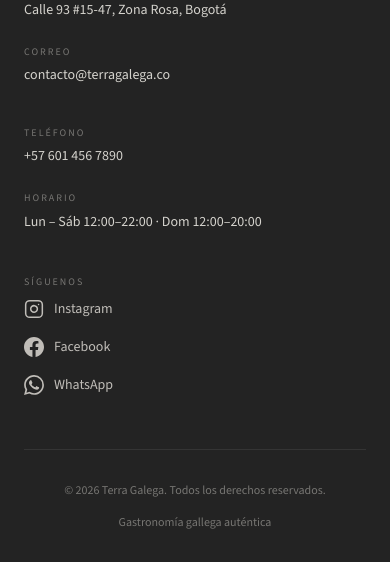
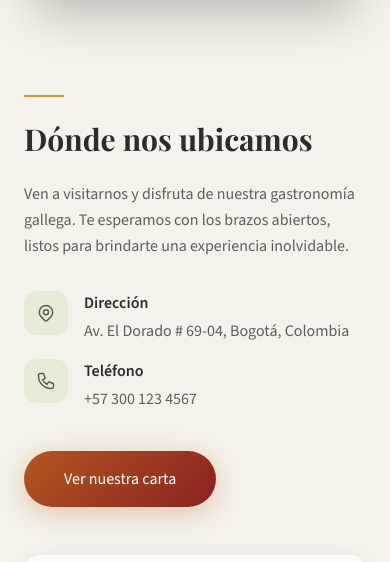
Before and after one commit to Terra-Galega/TerraGalega, a Spring Boot app: page /aboutUs in a window 390 px wide. Shown: the part 1394-1956 px from the top of the page. Before the commit the page ends 1923 px from the top, so only its background shows below. Run offline with Spring Boot 4, Linux system fonts and the light colour scheme; some web fonts are replaced.

Commit message:
Colores changes, indicator of actual page, map implemation

```diff
--- a/demo/src/main/resources/static/js/script.js
+++ b/demo/src/main/resources/static/js/script.js
@@ -22,7 +22,14 @@ const fmt = (price) =>
   }
   updateNavBar();
 })();
+(function markActiveNavLink() {
+  const currentPath = window.location.pathname;
 
+  document.querySelectorAll(".link-nav[href]").forEach((link) => {
+    const linkPath = new URL(link.href, window.location.origin).pathname;
+    link.classList.toggle("active", linkPath === currentPath);
+  });
+})();
 
 const CART_STORAGE_KEY = "terraGalegaCart";
 
@@ -89,7 +96,10 @@ function filterMenuItems() {
   let visibleCount = 0;
   items.forEach((item) => {
     const matchesCategory =
-      currentCategory === "Todos" || item.dataset.category === currentCategory;
+      currentCategory === "Todos" ||
+      (currentCategory === "Popular"
+        ? item.dataset.popular === "true"
+        : item.dataset.category === currentCategory);
     const matchesSearch = (item.dataset.name || "")
       .toLowerCase()
       .includes(currentSearch.toLowerCase());
--- a/demo/src/main/resources/templates/aboutUs.html
+++ b/demo/src/main/resources/templates/aboutUs.html
@@ -46,12 +46,12 @@
           <!-- Texto de la historia del restaurante -->
           <div>
             <div class="w-10 h-0.5 mb-6" style="background-color: #d99a21"></div>
-            <p class="leading-relaxed mb-5" style="color: rgba(44,44,44,0.65)">
+            <p class="leading-relaxed mb-5 text-justify" style="color: rgba(44,44,44,0.75)">
               Terra Galega nació del amor por la gastronomía gallega y el deseo de
               compartirla con el mundo. Desde 2018, nuestro restaurante ha sido el
               refugio de quienes buscan los auténticos sabores del noroeste español.
             </p>
-            <p class="leading-relaxed" style="color: rgba(44,44,44,0.65)">
+            <p class="leading-relaxed text-justify" style="color: rgba(44,44,44,0.75)">
               Nuestros ingredientes viajan directamente desde la costa gallega.
               Trabajamos con productores locales que comparten nuestra pasión por la
               calidad y la tradición. Cada plato se prepara con el respeto que merecen
@@ -62,27 +62,96 @@
           <div class="grid grid-cols-3 gap-5">
             <div class="glass-card rounded-2xl p-5 text-center">
               <p class="font-serif font-bold text-2xl mb-1" style="color: #b2571f">6+</p>
-              <p class="text-[11px] leading-snug" style="color: rgba(44,44,44,0.45)">Años de trayectoria</p>
+              <p class="text-[11px] leading-snug" style="color: rgba(44,44,44,0.55)">Años de trayectoria</p>
             </div>
             <div class="glass-card rounded-2xl p-5 text-center">
               <p class="font-serif font-bold text-2xl mb-1" style="color: #b2571f">150+</p>
-              <p class="text-[11px] leading-snug" style="color: rgba(44,44,44,0.45)">Platos al día</p>
+              <p class="text-[11px] leading-snug" style="color: rgba(44,44,44,0.55)">Platos al día</p>
             </div>
             <div class="glass-card rounded-2xl p-5 text-center">
               <p class="font-serif font-bold text-2xl mb-1" style="color: #b2571f">4.9★</p>
-              <p class="text-[11px] leading-snug" style="color: rgba(44,44,44,0.45)">Valoración promedio</p>
+              <p class="text-[11px] leading-snug" style="color: rgba(44,44,44,0.55)">Valoración promedio</p>
             </div>
           </div>
         </div>
+        <!-- Frase Destacada con Imagen-->
+        <div class="relative mt-16 mb-24 rounded-3xl overflow-hidden shadow-2xl mx-auto">
 
-        <!-- Llamado a la acción hacia el menú completo -->
-        <div class="text-center">
+          <img
+            src="https://images.unsplash.com/photo-1773122150546-94699cfc8f23?q=80&w=735&auto=format&fit=crop&ixlib=rb-4.1.0&ixid=M3wxMjA3fDB8MHxwaG90by1wYWdlfHx8fGVufDB8fHx8fA%3D%3D"
+            alt="Ambiente Terra Galega"
+            class="absolute inset-0 w-full h-full object-cover"
+          />
+          <div class="absolute inset-0" style="background-color: rgba(44, 44, 44, 0.75)"></div>
+
+          <div class="relative z-10 py-16 px-8 text-center max-w-3xl mx-auto">
+            <!-- Icono de comillas doradas -->
+            <svg class="w-10 h-10 mx-auto mb-6 opacity-90" style="color: #d99a21" fill="currentColor" viewBox="0 0 24 24">
+              <path d="M14.017 21v-7.391c0-5.704 3.731-9.57 8.983-10.609l.995 2.151c-2.432.917-3.995 3.638-3.995 5.849h4v10h-9.983zm-14.017 0v-7.391c0-5.704 3.748-9.57 9-10.609l.996 2.151c-2.433.917-3.996 3.638-3.996 5.849h3.983v10h-9.983z" />
+            </svg>
+            <p class="font-serif italic text-2xl md:text-3xl leading-relaxed text-white">
+              "Nuestra mayor tradición no es solo conservar las recetas, sino mantener viva la pasión con la que se sirven."
+            </p>
+          </div>
+        </div>
+
+        <!-- Sección de ubicación con mapa -->
+        <div class="grid md:grid-cols-2 gap-12 items-center mb-10">
+
+          <!-- Columna Izquierda -->
+          <div>
+            <div class="w-10 h-0.5 mb-6" style="background-color: #d99a21"></div>
+            <h2 class="font-serif text-3xl md:text-4xl font-bold mb-6 text-charcoal">
+              Dónde nos ubicamos
+            </h2>
+            <p class="leading-relaxed mb-8" style="color: rgba(44,44,44,0.75)">
+              Ven a visitarnos y disfruta de nuestra gastronomía gallega. Te esperamos con los brazos abiertos, listos para brindarte una experiencia inolvidable.
+            </p>
+
+            <div class="space-y-4 mb-10">
+              <div class="flex items-start gap-4">
+                <div class="w-11 h-11 rounded-xl flex items-center justify-center flex-shrink-0"
+                style="background-color: rgba(109, 178, 31, 0.1); color: #556141">
+                <svg width="20" height="20" viewBox="0 0 24 24" fill="none" stroke="currentColor" stroke-width="1.8">
+                  <path d="M17.657 16.657 13.414 20.9a1.998 1.998 0 0 1-2.827 0l-4.244-4.243a8 8 0 1 1 11.314 0Z" />
+                  <circle cx="12" cy="11" r="3" />
+                </svg>
+              </div>
+                <p style="color: rgba(44,44,44,0.75)">
+                  <strong class="text-charcoal block mb-1">Dirección</strong>
+                  Av. El Dorado # 69-04, Bogotá, Colombia <!-- Cambia esto por tu dirección real -->
+                </p>
+              </div>
+              <div class="flex items-start gap-4">
+                <div class="w-11 h-11 rounded-xl flex items-center justify-center flex-shrink-0"
+                  style="background-color: rgba(109, 178, 31, 0.1); color: #556141">
+                  <svg width="20" height="20" viewBox="0 0 24 24" fill="none" stroke="currentColor" stroke-width="1.8">
+                    <path
+                      d="M3 5a2 2 0 0 1 2-2h3.28a1 1 0 0 1 .948.684l1.498 4.493a1 1 0 0 1-.502 1.21l-2.257 1.13a11.042 11.042 0 0 0 5.516 5.516l1.13-2.257a1 1 0 0 1 1.21-.502l4.493 1.498a1 1 0 0 1 .684.949V19a2 2 0 0 1-2 2h-1C9.716 21 3 14.284 3 6V5Z" />
+                  </svg>
+                </div>
+                <p style="color: rgba(44,44,44,0.75)">
+                  <strong class="text-charcoal block mb-1">Teléfono</strong>
+                  +57 300 123 4567 <!-- Cambia esto por tu teléfono real -->
+                </p>
+              </div>
+            </div>
+            <div>
               <a
                 th:href="@{/menu}"
                 class="inline-block px-10 py-4 rounded-full font-medium text-white transition-all duration-300 hover:scale-105"
                 style="background: linear-gradient(135deg, #b2571f 0%, #8a2222 100%); box-shadow: 0 6px 28px rgba(178, 87, 31, 0.3);">
                 Ver nuestra carta
               </a>
+            </div>
+          </div>
+
+          <div class="glass-card p-2 md:p-3 rounded-2xl w-full">
+            <div class="relative w-full aspect-square rounded-xl overflow-hidden border border-black/5">
+              <iframe src="https://www.google.com/maps/embed?pb=!1m18!1m12!1m3!1d3692.7843048189684!2d-74.05482151150028!3d4.676878070701616!2m3!1f0!2f0!3f0!3m2!1i1024!2i768!4f13.1!3m3!1m2!1s0x8e3f9a92bc5d5f05%3A0x6f031d8201a7f827!2sCl.%2093%20%2315-47%2C%20Bogot%C3%A1!5e0!3m2!1ses-419!2sco!4v1789465880652!5m2!1ses-419!2sco%22" width="100%" height="400" style="border:0;" allowfullscreen="" loading="lazy" referrerpolicy="no-referrer-when-downgrade"></iframe>
+            </div>
+          </div>
+
         </div>
       </div>
     </main>
--- a/demo/src/main/resources/templates/fragments.html
+++ b/demo/src/main/resources/templates/fragments.html
@@ -166,12 +166,12 @@
       <!-- Contenido del carrito -->
       <div class="flex-1 overflow-y-auto p-6">
         <!-- Contenedor para mostrar un mensaje cuando el carrito está vacío -->
-        <div id="cart-empty" class="text-center py-14" style="color: rgba(44, 44, 44, 0.35)">
+        <div id="cart-empty" class="text-center py-14" style="color: rgba(44, 44, 44, 0.75)">
           <svg class="w-12 h-12 mx-auto mb-4 opacity-40" fill="none" viewBox="0 0 24 24" stroke="currentColor">
             <path stroke-linecap="round" stroke-linejoin="round" stroke-width="1.5"
               d="M3 3h2l.4 2M7 13h10l4-8H5.4M7 13L5.4 5M7 13l-2.293 2.293c-.63.63-.184 1.707.707 1.707H17m0 0a2 2 0 100 4 2 2 0 000-4zm-8 2a2 2 0 11-4 0 2 2 0 014 0z" />
           </svg>
-          <p class="text-sm">Tu carrito está vacío</p>
+          <p class="text-md">Tu carrito está vacío</p>
           <button id="cart-explore-menu" class="mt-4 text-sm underline underline-offset-2" style="color: #b2571f">
             <a th:href="@{/menu}">Explorar el menú</a>
           </button>
@@ -200,7 +200,7 @@
     </div>
   </div>
 
-  <footer th:fragment="footer" class="bg-[#232323] text-[#f5f2eb] pt-16 pb-8 border-t border-[#ffffff10]">
+  <footer th:fragment="footer" class="bg-[#556141] text-[#f5f2eb] pt-16 pb-8 border-t border-[#ffffff10]">
     <div class="max-w-7xl mx-auto px-6">
 
       <!-- Contenido principal del footer en columnas -->
```
Also changed, not shown: demo/src/main/resources/static/css/styles.css (+36 -5 lines), demo/src/main/resources/templates/admin.html (+13 -12 lines), demo/src/main/resources/templates/contact.html (+4 -4 lines), demo/src/main/resources/templates/menu.html (+7 -2 lines), 1 other file. Lines whose indentation alone changed are shown as unchanged.
